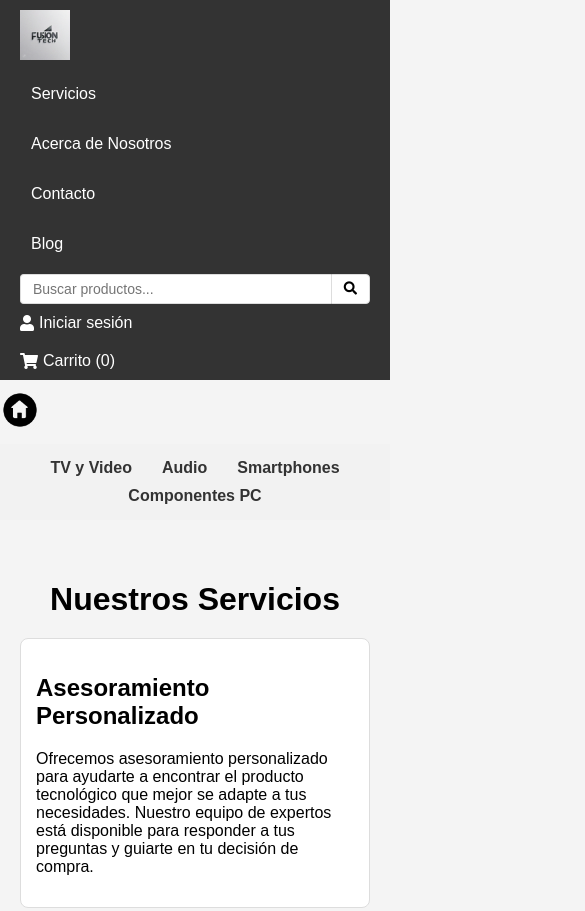
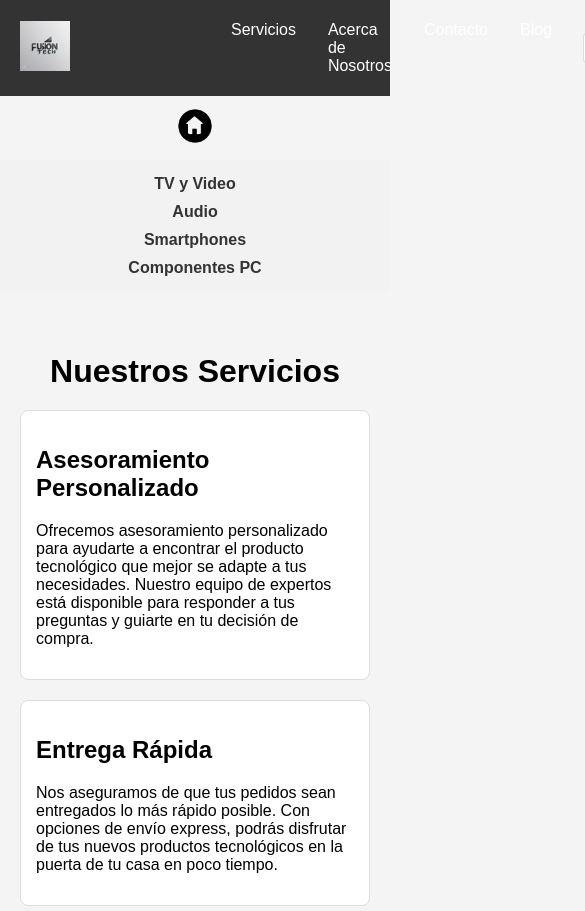
Before and after one commit to fazeaxel/Mi-pagina-web, a plain HTML site: page services.html in a window 390 px wide. Shown: the top 911 px of the page, 585 px wide, since content can reach past the window. Drawn offline with Linux system fonts and the light colour scheme.

Commit message:
Add files via upload

```diff
--- a/services.html
+++ b/services.html
@@ -18,7 +18,6 @@
             color: white;
             padding: 10px 20px;
             display: flex;
-            flex-wrap: wrap; /* Permite que los elementos se ajusten en móviles */
             align-items: center;
             justify-content: space-between;
         }
@@ -36,7 +35,6 @@
             flex: 1;
             display: flex;
             align-items: center;
-            margin: 10px 0; /* Espacio entre el contenedor de búsqueda y otros elementos en móviles */
         }
 
         .main-nav {
@@ -164,27 +162,18 @@
             margin-top: 20px;
         }
 
+        /* Media Queries for Responsive Design */
         @media (max-width: 768px) {
-            .search-container {
-                flex-direction: column; /* Apila la barra de búsqueda en móviles */
-                align-items: stretch;
-            }
-
-            .main-nav {
-                flex-direction: column; /* Muestra los enlaces de navegación en columna */
-                margin-right: 0;
-                margin-bottom: 10px;
-            }
-
-            .user-options {
-                flex-direction: column; /* Muestra las opciones de usuario en columna */
+            .category-nav ul {
+                flex-direction: column;
             }
 
             .button-container {
-                position: relative; /* Cambia la posición para móviles */
-                top: 0;
-                left: 0;
-                margin: 10px 0; /* Añade margen en móviles */
+                position: relative;
+                top: auto;
+                left: auto;
+                margin: 10px 0;
+                text-align: center;
             }
         }
     </style>
```
